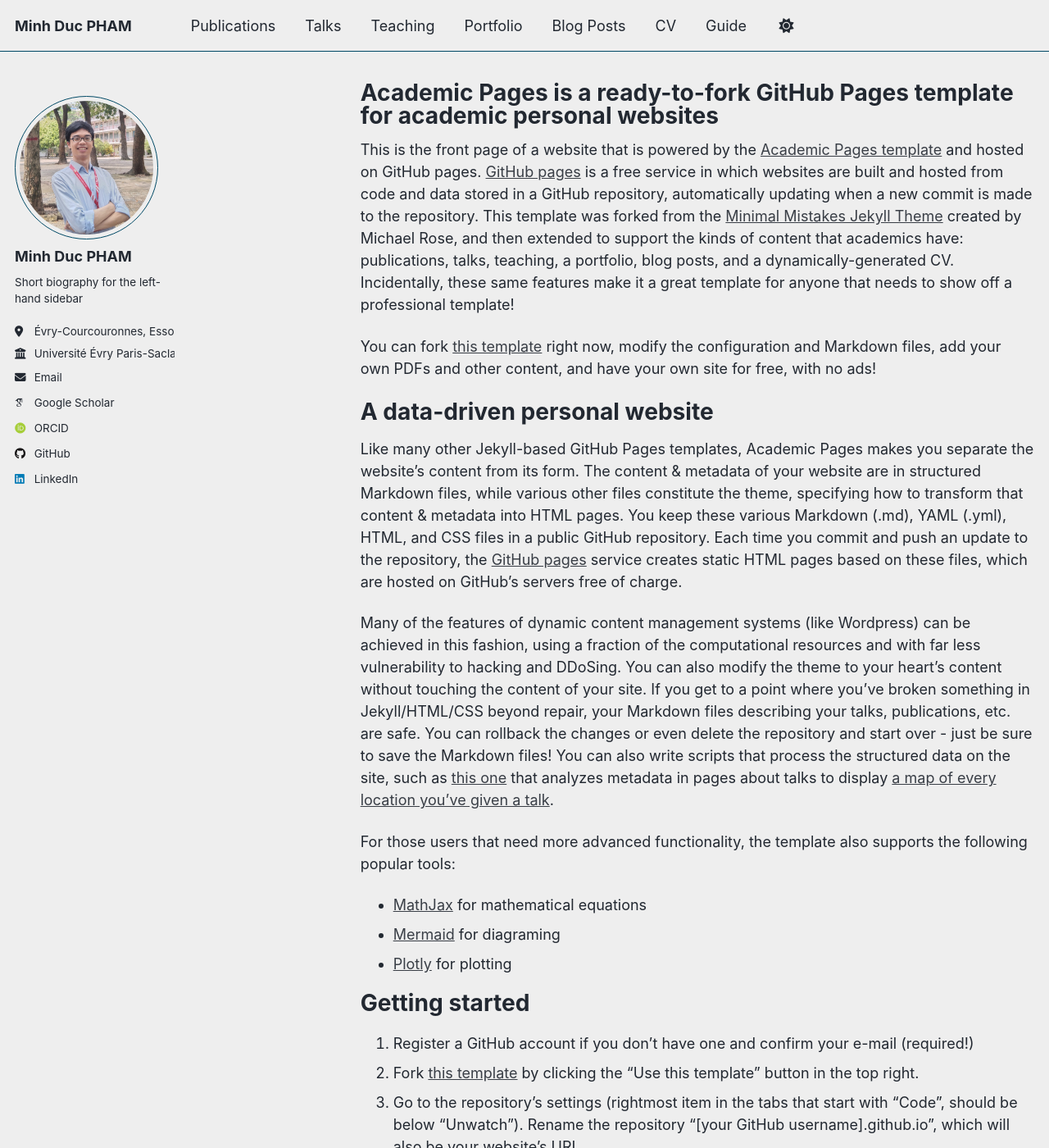
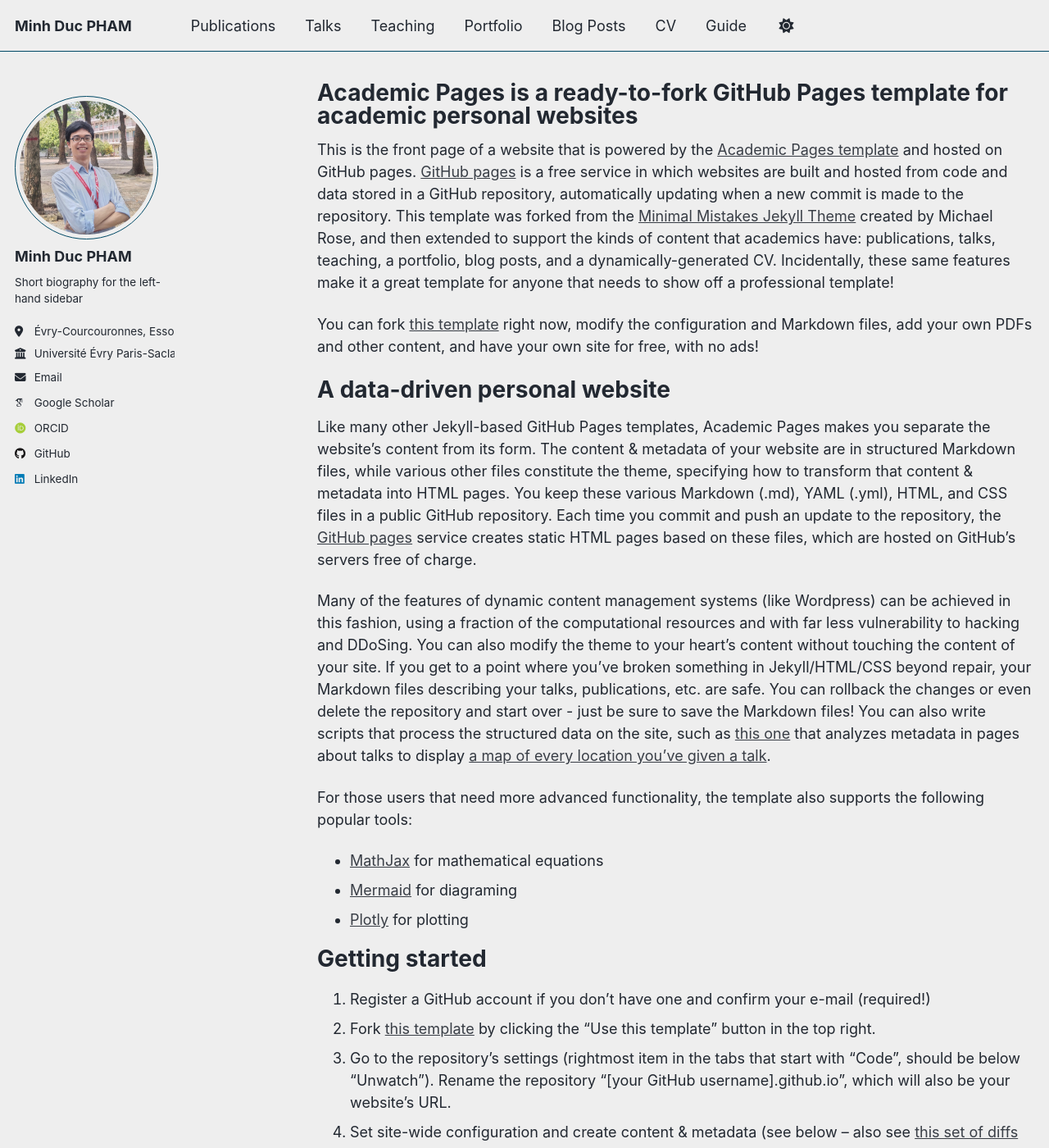
Before and after one commit to phamminhducH/phamminhducH.github.io, a Jekyll site: the page built from _pages/about.md, in a window 1280 px wide and 1400 px high. Shown: the whole window at 82% size. Built offline with Jekyll 4.4.1, drawn with Linux system fonts in a browser that asks for light colours; some web fonts are replaced; a script that is not in the unit is left out.

Commit message:
Update _page.scss

```diff
--- a/_sass/layout/_page.scss
+++ b/_sass/layout/_page.scss
@@ -19,7 +19,7 @@
 .page {
   @include breakpoint($large) {
     @include span(10 of 12 last);
-    @include prefix(2 of 12);
+    @include prefix(1.5 of 12);
     @include suffix(0 of 12);
   }
 
```
